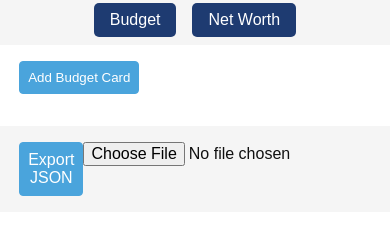
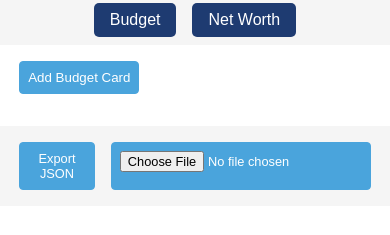
Before and after one commit to kyleastratton/personal-finance, a plain HTML site: page index.html in a window 390 px wide. Shown: the part 111-346 px from the top of the page. Drawn offline with Linux system fonts and the light colour scheme.

Commit message:
Add files via upload

```diff
--- a/style/main.css
+++ b/style/main.css
@@ -69,7 +69,7 @@
     display: none;
   }
 
-  .btn {
+  .btn, input[type="file"] {
     padding: 0.5rem;
     border-radius: 0.25rem;
     border: 1px solid var(--secondary);
@@ -101,6 +101,7 @@
     width: 100%;
   }
 
+
   .card-row input,
   .card-row select {
     padding: 0.5rem;
@@ -127,6 +128,10 @@
     font-size: 1rem;
   }
 
+  #import-data {
+    margin-right: 1rem;
+  }
+
   @media (max-width: 768px) {
     .card-row {
       display: flex;
@@ -148,4 +153,13 @@
     .btn {
       margin-left: 0.2rem;
     }
+
+    #import-data {
+      margin-right: 0.2rem;
+    }
+
+    footer button,
+    footer input[type="file"] {
+      font-size: 0.8rem;
+    }
   }
```
